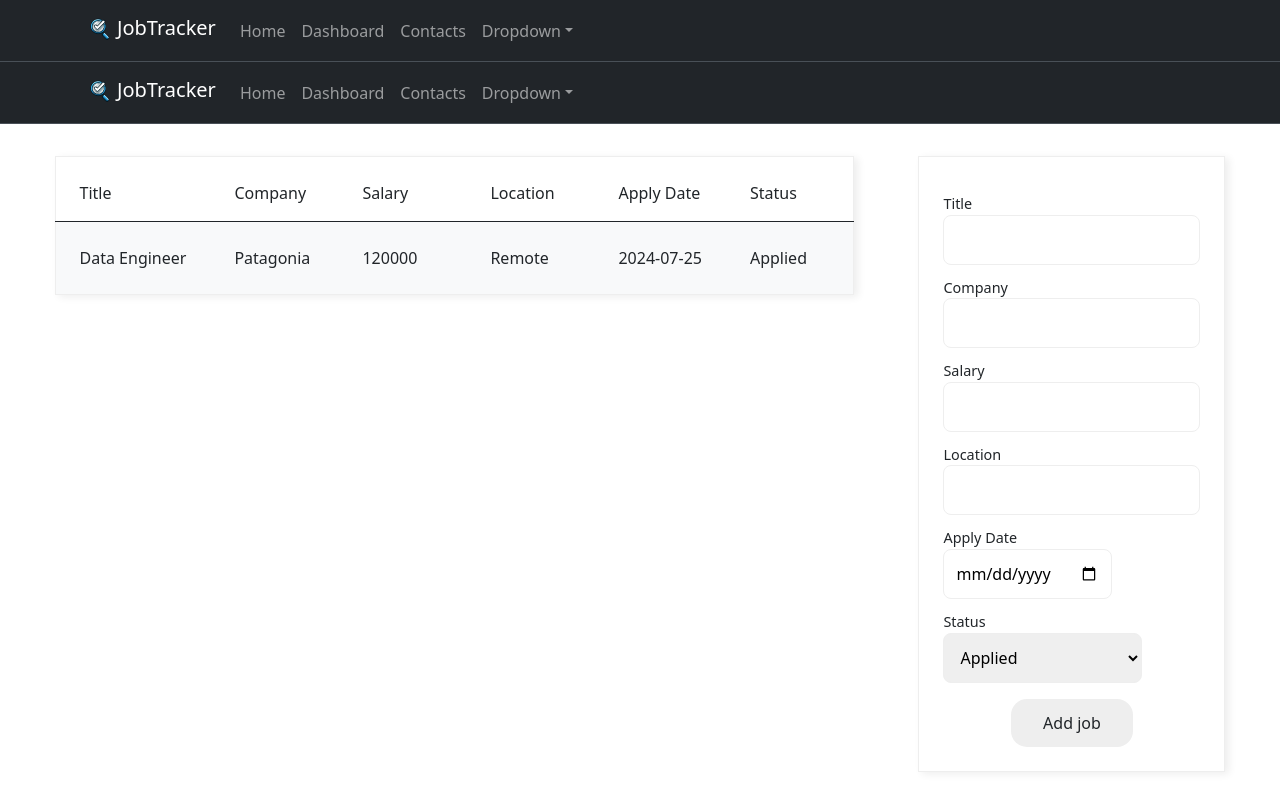
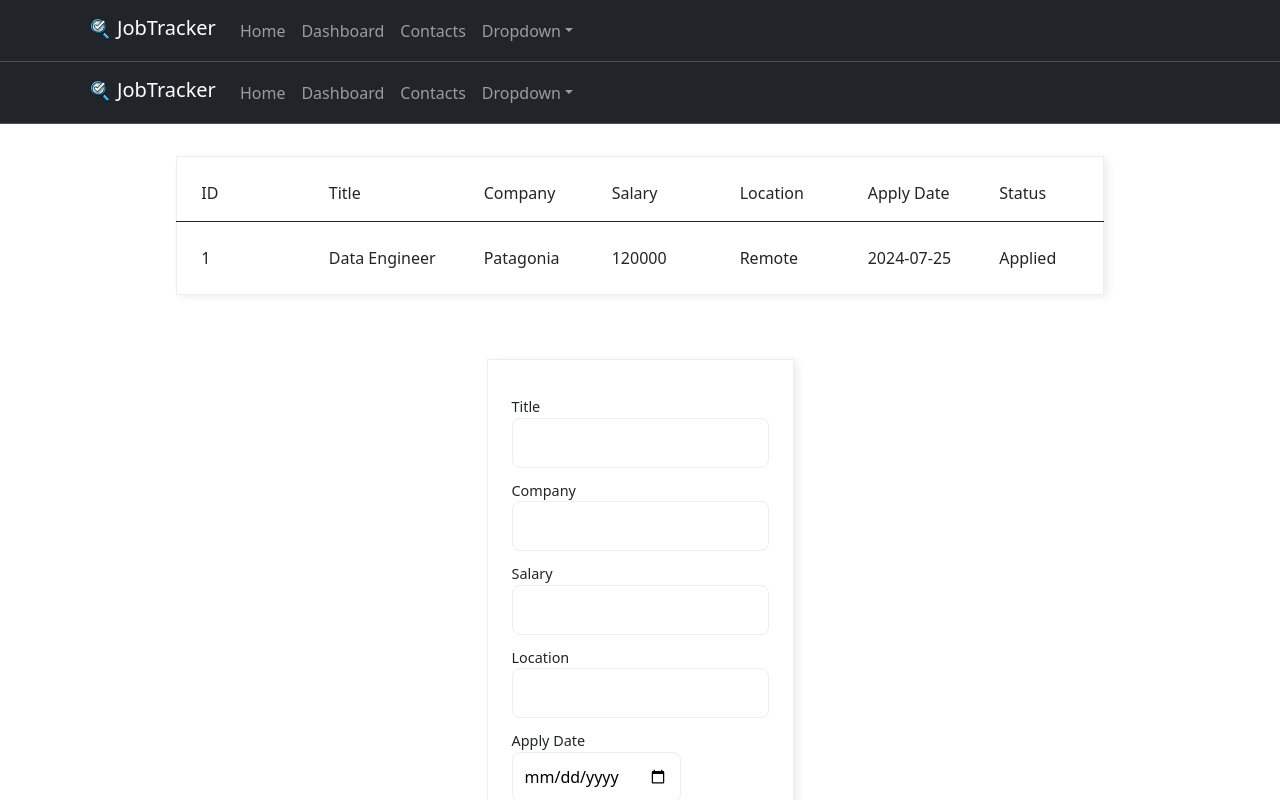
Before and after one commit to sbjacobs231/job_tracker, a React (Create React App) app in the folder client/: page /dashboard in a window 1280 px wide. Shown: the top 800 px of the page. Built offline with nearby package versions, Linux system fonts and the light colour scheme.

Commit message:
Import table and form components

```diff
--- a/client/src/pages/DashboardPage.js
+++ b/client/src/pages/DashboardPage.js
@@ -1,10 +1,13 @@
 import { useState } from "react";
 import "../dashboard-page.css";
 import Header from "../components/Header";
+import DashboardTable from "../components/DashboardTable";
+import JobForm from "../components/JobForm";
 
 function Dashboard() {
     const data = [
       {
+        id: 1,
         title: "Data Engineer",
         company: "Patagonia",
         salary: 120000,
@@ -22,58 +25,15 @@ function Dashboard() {
         <div className="dashboard-page align-center">
           <div className="content">
             <div>
-              <div className="scrollable-table">
-                <table>
-                  <thead>
-                    <tr>
-                      <th scope="col">Title</th>
-                      <th scope="col">Company</th>
-                      <th scope="col">Salary</th>
-                      <th scope="col">Location</th>
-                      <th scope="col">Apply Date</th>
-                      <th scope="col">Status</th>
-                    </tr>
-                  </thead>
-                  {jobs.map(job => (
-                    <tr>
-                      <td>{job.title}</td>
-                      <td>{job.company}</td>
-                      <td>{job.salary}</td>
-                      <td>{job.location}</td>
-                      <td>{job.apply_date}</td>
-                      <td>{job.status}</td>
-                    </tr>
-                  ))}
-                </table>
-              </div>
+              <DashboardTable
+                jobs={jobs}
+              />
             </div>
             <div>
-              <div>
-                <form>
-                  <label htmlFor="title">Title</label>
-                  <input id="title" type="text" required/>
-                  <label htmlFor="company">Company</label>
-                  <input id="company" type="text" required/>
-                  <label htmlFor="salary">Salary</label>
-                  <input id="salary" type="number"/>
-                  <label htmlFor="location">Location</label>
-                  <input id="location" type="text"/>
-                  <label htmlFor="apply-date">Apply Date</label>
-                  <input id="apply-date" type="date" required/>
-                  <label htmlFor="status">Status</label>
-                  <select id="status" required>
-                    <option value="1">Applied</option>
-                    <option value="2">Interview Scheduled</option>
-                    <option value="3">Interviewed</option>
-                    <option value="4">Offer Extended</option>
-                    <option value="5">Offer Accepted</option>
-                    <option value="6">Offer Declined</option>
-                    <option value="7">Rejected</option>
-                    <option value="8">Interested</option>
-                  </select>
-                  <span className="submit">Add job</span>
-                </form>
-              </div>
+              <JobForm
+                jobs={jobs}
+                setJobs={setJobs}
+              />
             </div>
           </div>
         </div>
```
